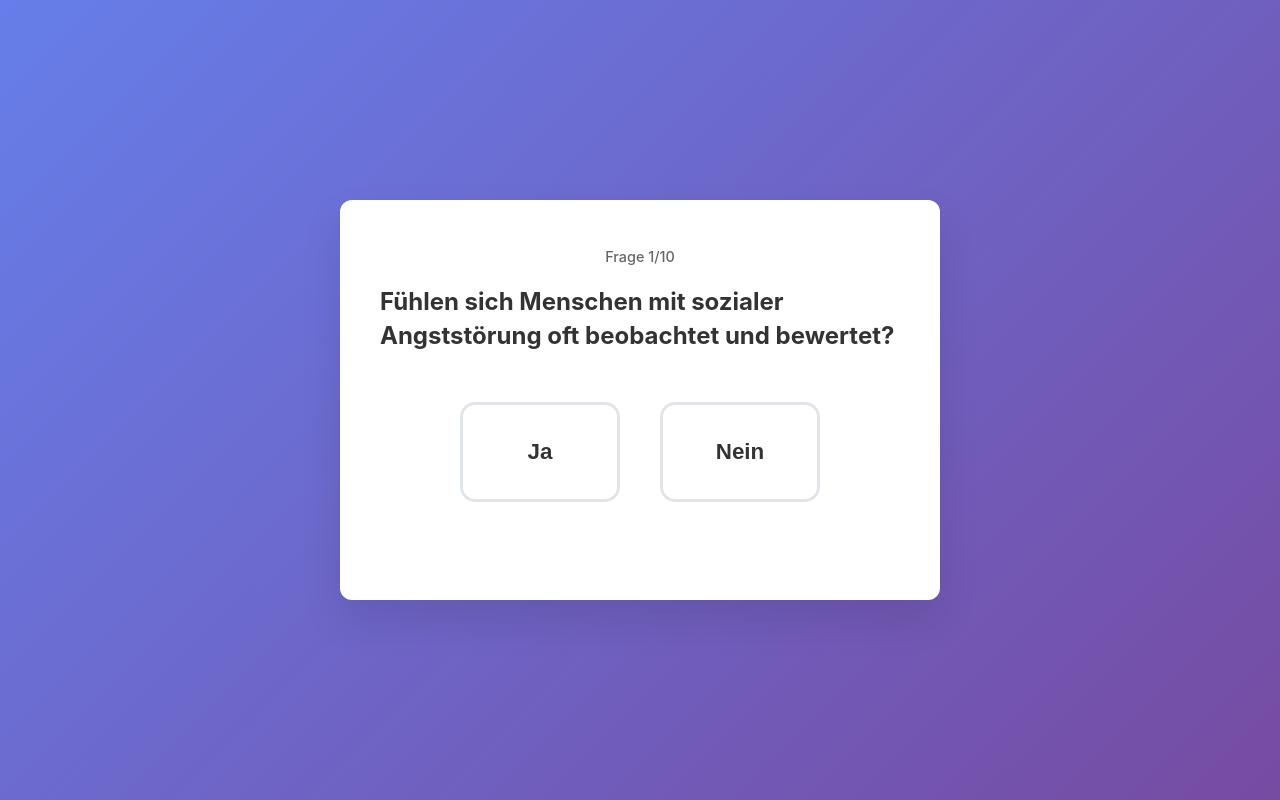
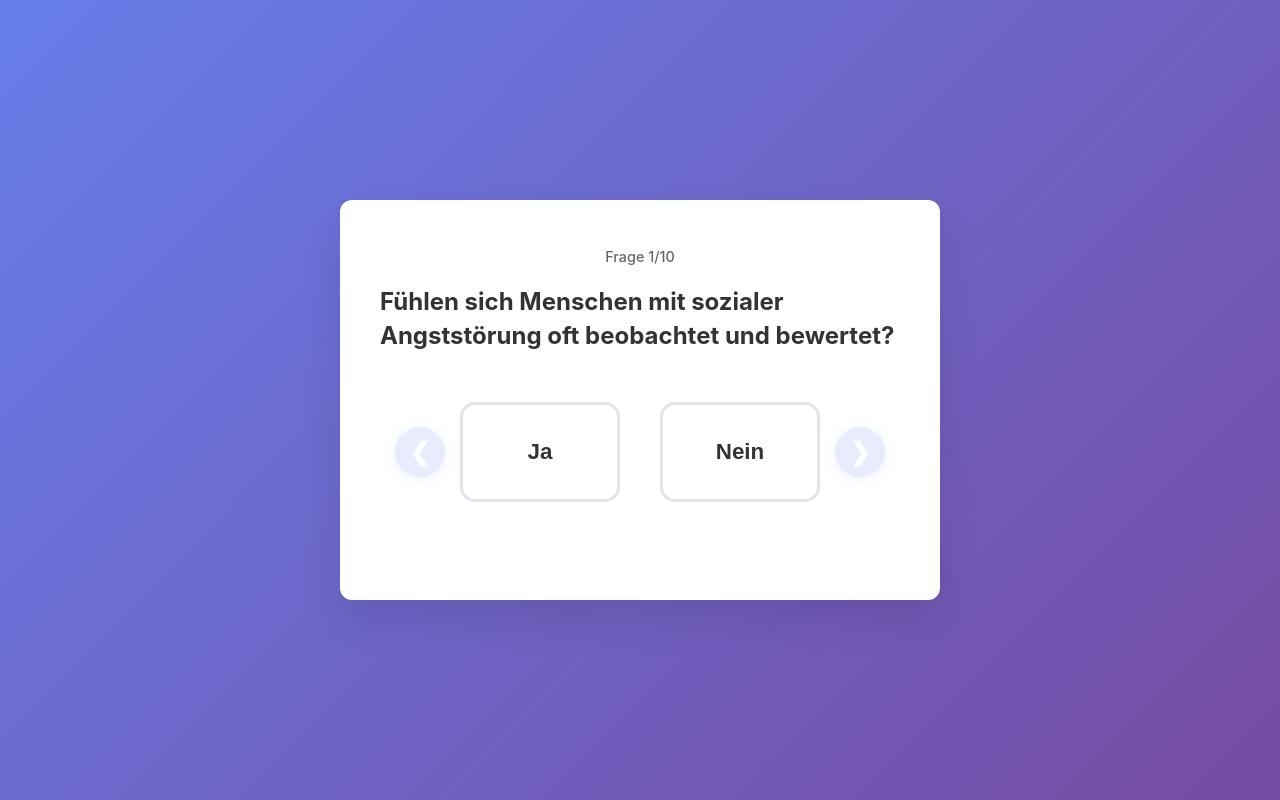
Before and after one commit to kurigl/quiz-app, a React (Create React App) app: page / in a window 1280 px wide. Both pictures are taken after a click on the button "Quiz starten". Built offline with nearby package versions, Linux system fonts and the light colour scheme.

Commit message:
Aktuelle Version mit AMP fix

```diff
--- a/src/App.css
+++ b/src/App.css
@@ -34,6 +34,7 @@ body {
   display: flex;
   flex-direction: column;
   justify-content: center;
+  position: relative;
 }
 
 /* Start Screen */
@@ -105,6 +106,7 @@ body {
   margin-bottom: 30px;
   padding: 20px 0;
   min-height: 140px;
+  position: relative;
 }
 
 .yes-no-button {
@@ -204,37 +206,60 @@ body {
 }
 
 .navigation-buttons {
+  position: absolute;
+  top: 50%;
+  left: 0;
+  right: 0;
+  transform: translateY(-50%);
   display: flex;
   justify-content: space-between;
-  gap: 12px;
-  margin-top: auto;
-}
-
-.navigation-buttons .nav-button.primary {
-  margin-left: auto;
+  pointer-events: none;
+  padding: 0 15px;
 }
 
 .nav-button {
-  padding: 12px 24px;
-  border: 2px solid #667eea;
-  background: white;
-  color: #667eea;
-  border-radius: 8px;
+  pointer-events: auto;
+  width: 50px;
+  height: 50px;
+  border: none;
+  border-radius: 25px;
   cursor: pointer;
-  font-size: 1rem;
-  transition: all 0.2s;
-  min-height: 44px;
-  min-width: 100px;
+  font-size: 1.6rem;
+  font-weight: 600;
+  transition: all 0.3s ease;
+  display: flex;
+  align-items: center;
+  justify-content: center;
+  background: rgba(102, 126, 234, 0.7);
+  color: white;
+  backdrop-filter: blur(8px);
+  box-shadow: 0 3px 15px rgba(102, 126, 234, 0.2);
 }
 
 .nav-button.primary {
-  background: #667eea;
-  color: white;
+  background: rgba(102, 126, 234, 0.8);
 }
 
-.nav-button:hover {
-  transform: translateY(-1px);
-  box-shadow: 0 4px 12px rgba(102, 126, 234, 0.3);
+.nav-button.disabled {
+  background: rgba(102, 126, 234, 0.3);
+  cursor: not-allowed;
+  opacity: 0.5;
+}
+
+.nav-button:not(.disabled):hover {
+  background: rgba(102, 126, 234, 0.95);
+  transform: scale(1.1);
+  box-shadow: 0 5px 20px rgba(102, 126, 234, 0.4);
+}
+
+.nav-button:not(.disabled):active {
+  transform: scale(0.9);
+}
+
+.nav-button.disabled:hover {
+  background: rgba(102, 126, 234, 0.3);
+  transform: none;
+  box-shadow: 0 3px 15px rgba(102, 126, 234, 0.2);
 }
 
 /* Results Styles */
@@ -455,12 +480,18 @@ body {
     max-width: 200px;
   }
 
-  .navigation-buttons {
-    flex-direction: column;
+  .nav-button {
+    width: 50px;
+    height: 50px;
+    font-size: 1rem;
   }
 
-  .nav-button {
-    width: 100%;
+  .nav-button:first-child {
+    left: 15px;
+  }
+
+  .nav-button.primary {
+    right: 15px;
   }
 }
 
--- a/src/components/Question.tsx
+++ b/src/components/Question.tsx
@@ -55,6 +55,23 @@ const Question: React.FC<QuestionProps> = ({
       <h2>{question.question}</h2>
 
       <div className="yes-no-buttons">
+        <div className="navigation-buttons">
+          <button
+            className={`nav-button ${!canGoBack ? 'disabled' : ''}`}
+            onClick={onPrevious}
+            disabled={!canGoBack}
+          >
+            ❮
+          </button>
+          <button
+            className={`nav-button primary ${!isAnswered ? 'disabled' : ''}`}
+            onClick={onNext}
+            disabled={!isAnswered}
+          >
+            ❯
+          </button>
+        </div>
+
         <button
           className={getAnswerClassName(0)}
           onClick={() => handleAnswerSelect(0)}
@@ -89,19 +106,6 @@ const Question: React.FC<QuestionProps> = ({
           </div>
         </div>
       )}
-
-      <div className="navigation-buttons">
-        {canGoBack && (
-          <button className="nav-button" onClick={onPrevious}>
-            Zurück
-          </button>
-        )}
-        {isAnswered && (
-          <button className="nav-button primary" onClick={onNext}>
-            Weiter
-          </button>
-        )}
-      </div>
     </div>
   );
 };
--- a/src/components/Results.tsx
+++ b/src/components/Results.tsx
@@ -72,7 +72,7 @@ const Results: React.FC<ResultsProps> = ({ result, questions, onRestart }) => {
 
       {showDetails && (
         <div className="details-section">
-          <h3>Detailauswertung</h3>
+          <h3>Auflösung</h3>
           {result.answers.map((answer, index) => {
             const question = questions[index];
             return (
```
